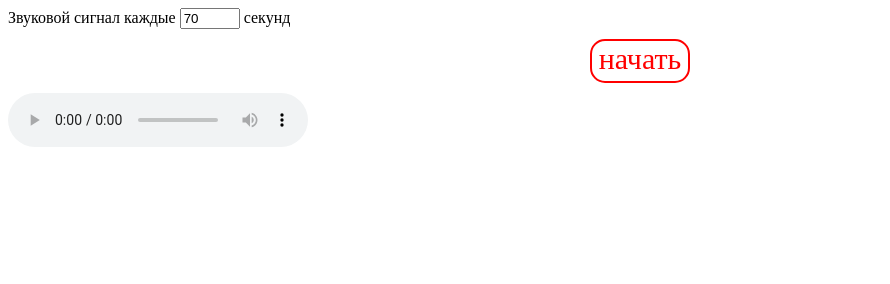
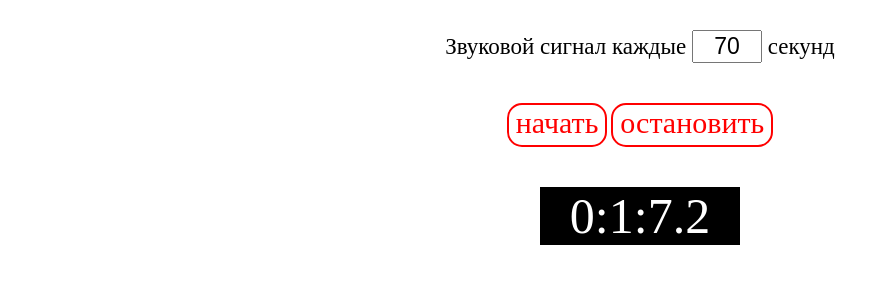
Before and after one commit to fractalminding/sound-every-time, a plain HTML site: page index.html in a window 1280 px wide. Both pictures are taken after a click on the element "начать". Shown: the whole page, without its empty margins (0-890 px from the left). Drawn offline with Linux system fonts and the light colour scheme.

Commit message:
full working version + design

```diff
--- a/index.html
+++ b/index.html
@@ -5,18 +5,24 @@
 		<link rel="stylesheet" href="style.css">
 	</head>
 	<body>
-        <div>
+        <div class="center" id="amount-of-seconds-outer">
             Звуковой сигнал каждые
             <input id="amount-of-seconds" type="text" value="70">
             секунд
-            <div id="start-button-outer">
-                <div id="start-button">
-                    начать
-                </div>
+        </div>
+        <div class="center">
+            <div id="start-button">
+                начать
+            </div>
+            <div id="pause-button">
+                остановить
             </div>
         </div>
+        <div class="center">
+            <div id="seconds-meter">0:0:0.0</div>
+        </div>
         <div>
-            <audio id="main-audio" controls src="sound.mp3"></audio>
+            <audio id="main-audio" src="sound.mp3"></audio>
         </div>
         <script src="main.js"></script>
 	</body>
--- a/main.js
+++ b/main.js
@@ -1,10 +1,39 @@
 'use strict'
-
+let timer, secondsMeter, amountOfSeconds, audio
+let secondsMeterElement = document.getElementById('seconds-meter')
 let startButton = document.getElementById('start-button')
 startButton.onclick = function() {
-    let amountOfSeconds = document.getElementById('amount-of-seconds').value
-    let audio = document.getElementById('main-audio')
-    let timer = setInterval(function() {
-        audio.play()
+    amountOfSeconds = document.getElementById('amount-of-seconds').value
+    audio = document.getElementById('main-audio')
+    secondsMeterActions()
+    timer = setInterval(function() {
+        secondsMeterActions()
     }, amountOfSeconds * 1000)
 }
+
+function secondsMeterActions() {
+    let startTime = new Date().getTime()
+    let endTime = startTime + amountOfSeconds * 1000
+    clearInterval(secondsMeter)
+    audio.play()
+    secondsMeter = setInterval(function() {
+        let currentTime = new Date().getTime()
+        let timeDifference = endTime - currentTime
+        let diffHours = Math.floor(timeDifference / 3600000)
+        timeDifference -= diffHours * 3600000
+        let diffMinutes = Math.floor(timeDifference / 60000)
+        timeDifference -= diffMinutes * 60000
+        let diffSeconds = Math.floor(timeDifference / 1000)
+        timeDifference -= diffSeconds * 1000
+        let diffMilliseconds = String(timeDifference)[0]
+        let diffString =
+            `${diffHours}:${diffMinutes}:${diffSeconds}.${diffMilliseconds}`
+        secondsMeterElement.innerHTML = diffString
+    }, 100)
+}
+
+let pauseButton = document.getElementById('pause-button')
+pauseButton.onclick = function() {
+    clearInterval(timer)
+    clearInterval(secondsMeter)
+}
--- a/style.css
+++ b/style.css
@@ -1,8 +1,20 @@
-#amount-of-seconds {
-    width: 60px;
+body {
+    margin: 0px;
+    padding: 0px;
+    user-select: none;
 }
 
-#start-button {
+#amount-of-seconds {
+    width: 70px;
+    font-size: 23px;
+    text-align: center;
+}
+
+#amount-of-seconds-outer {
+    font-size: 23px;
+}
+
+#start-button, #pause-button {
     font-size: 30px;
     color: red;
     border-radius: 15px;
@@ -12,7 +24,15 @@
     padding: 1px 7px 5px
 }
 
-#start-button-outer {
-    text-align: center;
-    user-select: none;
+.center {
+    text-align:center;
+    margin: 30px;
 }
+
+#seconds-meter {
+    background-color: black;
+    color: white;
+    font-size: 50px;
+    width: 200px;
+    display: inline-block;
+}
```
